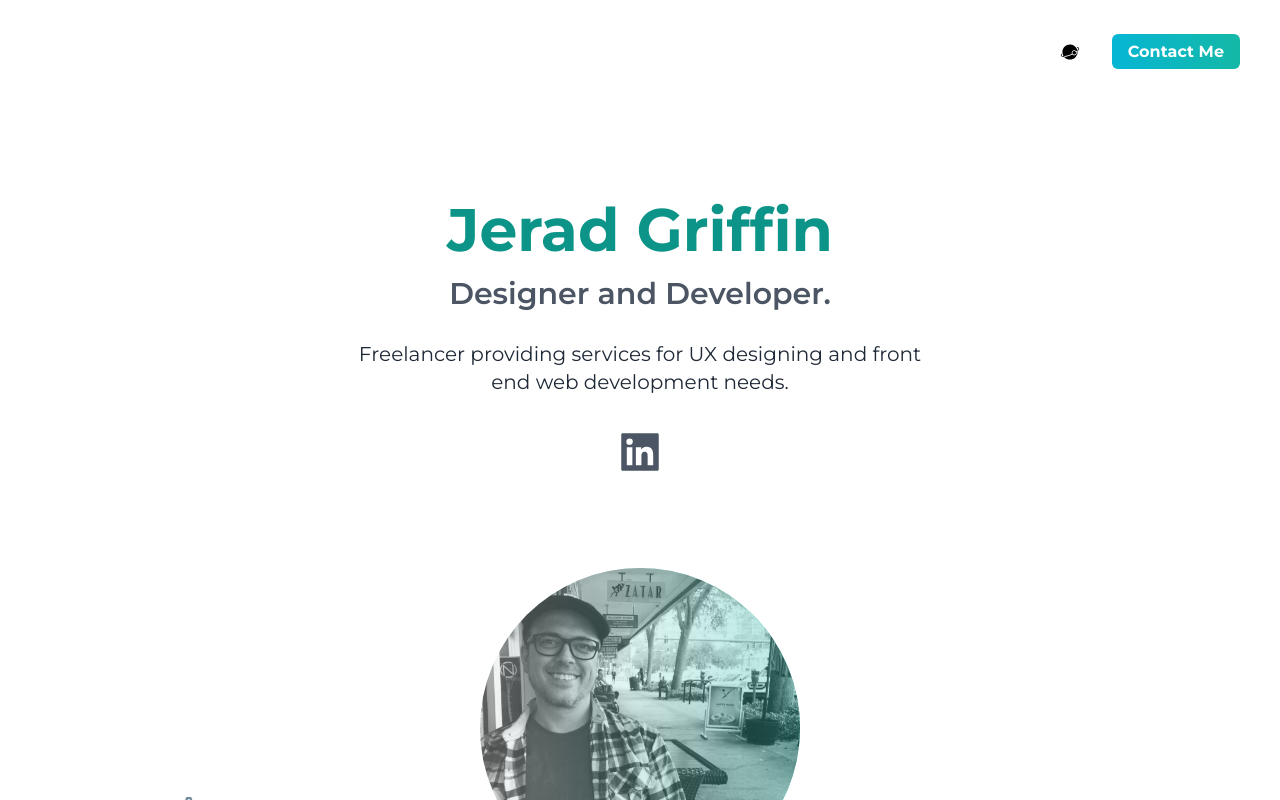
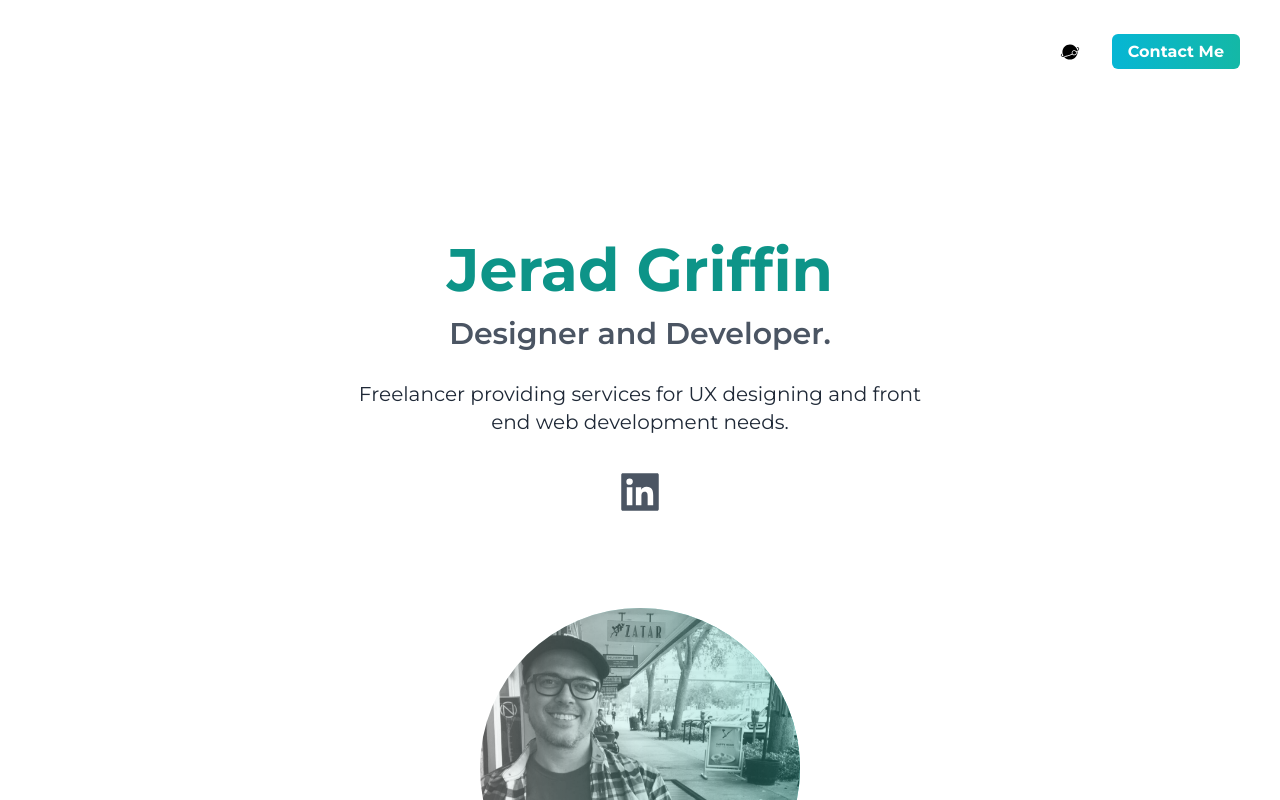
Before and after one commit to JeradGriffin/portfolio, a Next.js app: page / in a window 1280 px wide. Shown: the top 800 px of the page. Built offline with nearby package versions, Linux system fonts and the light colour scheme.

Commit message:
Added Fulfillment policy to page

```diff
--- a/pages/index.js
+++ b/pages/index.js
@@ -370,6 +370,7 @@ export default function Home() {
                 />
               </div>
             </div>
+            <a href="/fulfillment" className="fulfillment">Fulfillment Policy</a>
           </section>
 
           <Modal isVisible={showModal9} onClose={() => setShowModal9(false)}>
--- a/styles/globals.css
+++ b/styles/globals.css
@@ -37,6 +37,10 @@ a {
 @font-face {
   font-family: 'Montserrat-Bold';
   src: url('../public/Montserrat-Bold.ttf');
+}
+
+section {
+  padding-block-end: 40px;
 }
 
 .font-montserratSemi {
@@ -86,3 +90,7 @@ a {
     font-weight: bold;
   }
 }
+
+.fulfillment {
+  font-weight: bold;
+}
```
